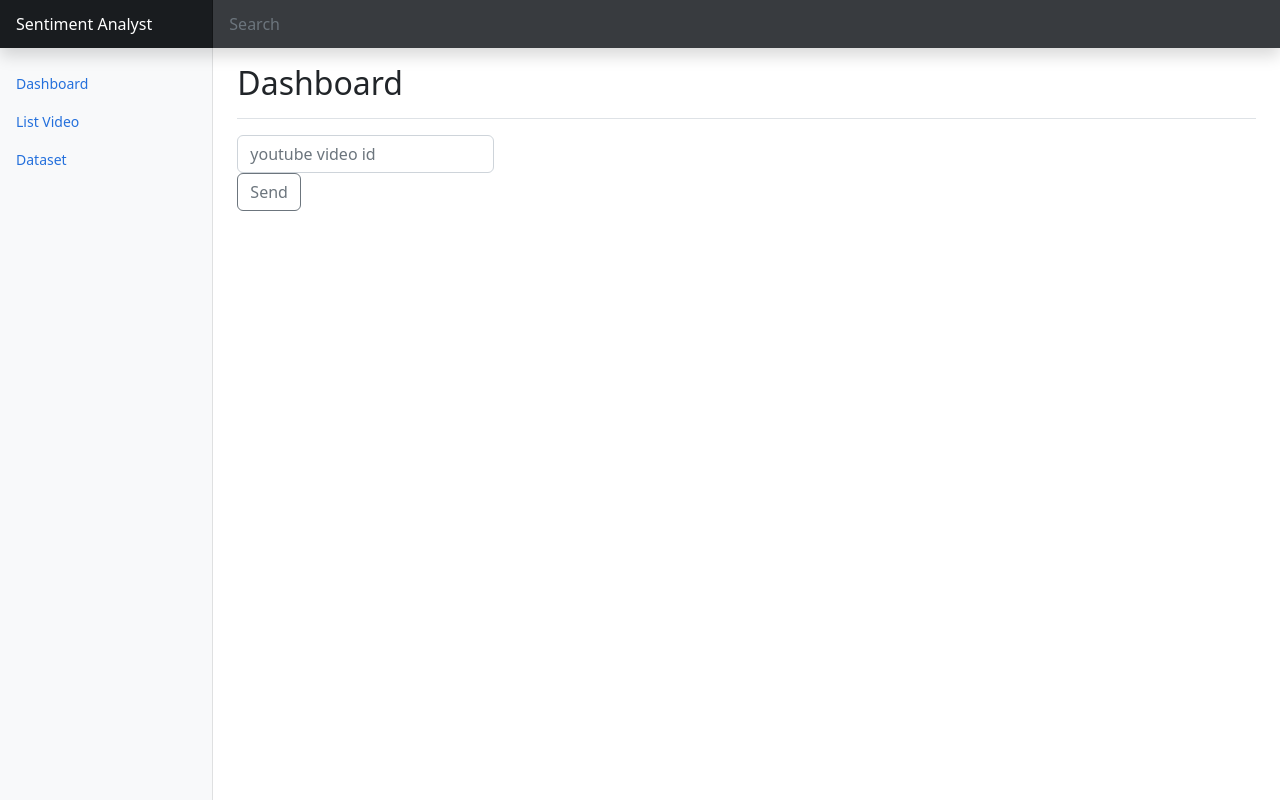
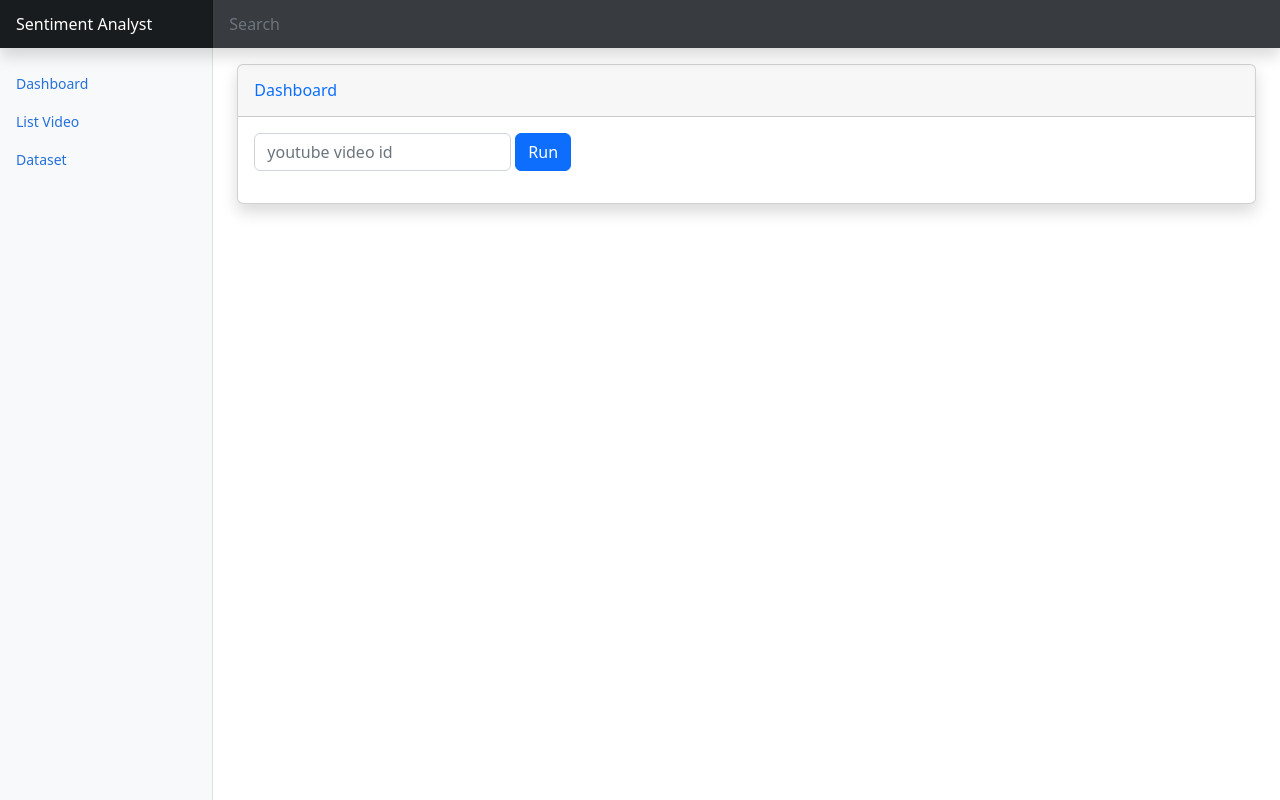
Before and after one commit to lintabong/web-flask-youtube-sentiment-cl, a Flask app: page / in a window 1280 px wide. Run offline with Flask 3, Linux system fonts and the light colour scheme; parts of the project's set-up code (start-up, migrations or seed data) failed here and were passed over; some libraries are stand-ins or nearby versions.

Commit message:
Pretify frontend codes

```diff
--- a/templates/index.html
+++ b/templates/index.html
@@ -2,19 +2,24 @@
 
 {% block content %}
     <main class="col-md-9 ms-sm-auto col-lg-10 px-md-4">
-        <div class="d-flex justify-content-between flex-wrap flex-md-nowrap align-items-center pt-3 pb-2 mb-3 border-bottom">
-            <h1 class="h2">Dashboard</h1>
-        </div>
-
-        <div class="input-group mb-3">
-            <form action="" method="post">
-                <div class="form-group">
-
-                <div class="input-group-append">
-                    <input type="text" name="fname" class="form-control" placeholder="youtube video id" aria-label="Recipient's username" aria-describedby="basic-addon2"><button class="btn btn-outline-secondary">Send</button>
+        <div class="row py-3">
+            <div class="col-xl col-lg-7">
+                <div class="card shadow mb-4">
+                    <div class="card-header py-3 d-flex flex-row align-items-center justify-content-between">
+                        <h6 class="m-0 font-weight-bold text-primary">Dashboard</h6>
+                    </div>
+                    <div class="card-body">
+                        <form action="" method="post" class="row g-1">
+                            <div class="col-auto">
+                                <input type="text" name="fname" class="form-control" placeholder="youtube video id">
+                            </div>
+                            <div class="col-auto">
+                                <button type="submit" class="btn btn-primary mb-3">Run</button>
+                            </div>
+                        </form>
+                    </div>
                 </div>
-                </div>
-            </form>
+            </div>
         </div>
     </main>
 {% endblock %}
```
